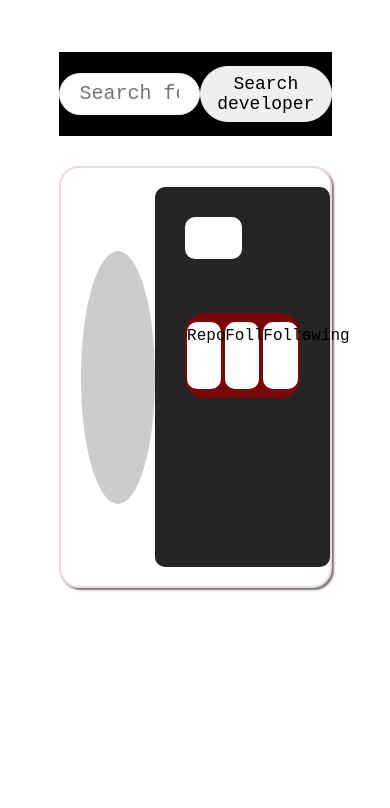
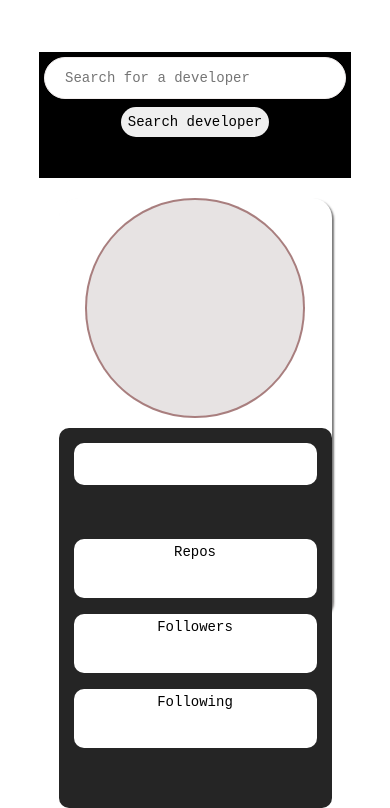
Before and after one commit to Sevenwings26/dev_searcher, a plain HTML site: page index.html in a window 390 px wide. Shown: the part 117-925 px from the top of the page. Before the commit the page ends 844 px from the top, so only its background shows below. Drawn offline with Linux system fonts and the light colour scheme.

Commit message:
Media corrected

```diff
--- a/style.css
+++ b/style.css
@@ -1,20 +1,22 @@
-*{
+* {
   margin: 0;
   padding: 0;
   box-sizing: border-box;
-    font-family: 'Courier New';
+  font-family: "Courier New";
 }
-p{
+p {
   font-size: 16px;
 }
+
 .user-form {
   width: 70%;
   height: 10vh;
   background-color: black;
   margin: auto;
+  margin-bottom: 20px;
   display: flex;
   align-items: center;
-    margin-bottom: 30px;
+  padding-right: 20px;
 }
 
 input {
@@ -28,37 +30,32 @@ input {
   margin: auto;
 }
 
-
 main {
   display: flex;
   justify-content: space-between;
   align-items: center;
   border: 2px solid #ebdbdb;
-    box-shadow: 2px 2px 2px 0px  rgba(33, 31, 31, 0.605);
-    padding-left: 20px;
+  box-shadow: 2px 2px 2px 0px rgba(33, 31, 31, 0.605);
+  padding: 0px 20px;
 }
 
 .avatar-box {
   width: 30vh;
   height: 30vh;
-    background-color: #5b58584d;
+  background-color: #b1a2a24d;
   border-radius: 50%;
-    /* border: 1px solid #f3eeee; */
   display: flex;
   align-items: center;
   justify-content: center;
+  border: 2px solid rgba(93, 3, 3, 0.449);
 }
 
-.avatar-box img{
+.avatar-box img {
   width: 170px;
   height: 170px;
   border-radius: 50%;
   border: 1px solid #0e0d0d;
 }
-
-
-
-
 
 .info-box {
   width: 70%;
@@ -98,7 +95,7 @@ main {
   justify-content: space-around;
 }
 
-.rff div{
+.rff div {
   width: 30%;
   height: 8vh;
   border-radius: 10px;
@@ -106,8 +103,6 @@ main {
   text-align: center;
   padding-top: 5px;
 }
-
-
 
 /* header */
 .container {
@@ -143,12 +138,90 @@ h3 {
   padding: 10px;
 }
 
-
 button {
   /* width: 10%; */
   padding: 7px;
   font-size: 18px;
   border-radius: 50px;
-    border: 1px solid #f3eeee;
+  border: none;
+}
+
+
+/* media  */
+@media screen and (max-width: 1024px){
+    .avatar-box{
+        margin-right: 10px;
+    }
+}
+
+@media screen and (max-width: 850px) {
+  .rff p {
+    font-size: 14px;
+  }
+  .avatar-box {
+    width: 26vh;
+    height: 26vh;
+  }
+  .info-box {
+    height: 40vh;
+  }
+  input {
+    width: 60%;
+  }
+}
+
+@media screen and (max-width: 425px) {
+  main {
+    display: block;
+    border: none;
+  padding: 0px 0px;
 
   }
+  .avatar-box {
+    margin-bottom: 20px;
+    margin: auto;
+  }
+
+  .info-box {
+    width: 100%;
+    height: 45vh;
+    background-color: rgb(37, 37, 37);
+    padding: 15px;
+    border-radius: 10px;
+    margin-top: 10px;
+  }
+
+  .info-box .username {
+    width: 100%;
+  }
+
+  .rff {
+    background-color: transparent;
+    display: block;
+  }
+
+  .rff div {
+    width: 100%;
+    height: 7vh;
+    border-radius: 10px;
+    background-color: #ffffff;
+    margin-bottom: 1rem;
+  }
+
+.user-form {
+    width: 80%;
+    height: 15vh;
+    display: block;
+    text-align: center;
+    padding: 5px;
+  }
+
+  input {
+    width: 100%;
+    margin-bottom: 8px;
+    font-size: 14px;
+  }
+  button {
+    font-size: 14px;
+  }
+}
```
Also changed, not shown: index.html (+1 -0 lines), script.js (+4 -16 lines). Lines whose indentation alone changed are shown as unchanged.
